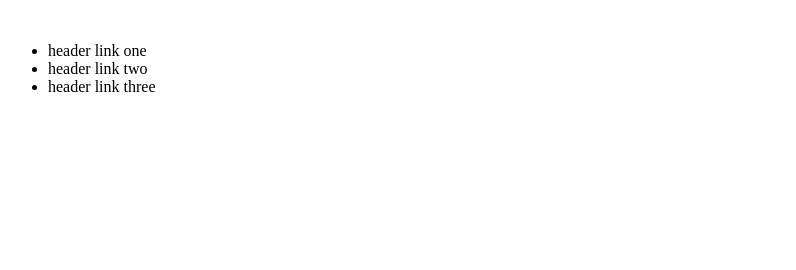
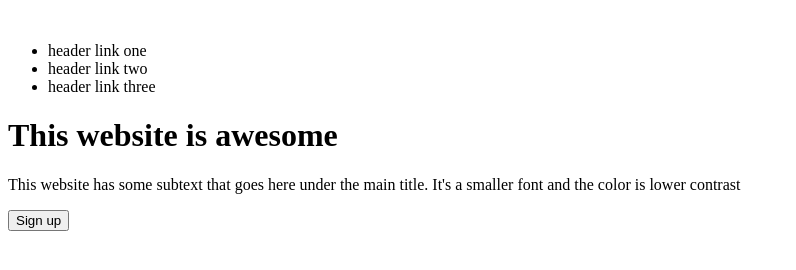
Before and after one commit to Primz125/top_landing_page, a plain HTML site: page index.html in a window 1280 px wide. Shown: the whole page, without its empty margins (0-796 px from the left). Drawn offline with Linux system fonts and the light colour scheme.

Commit message:
Add hero section

```diff
--- a/index.html
+++ b/index.html
@@ -3,7 +3,7 @@
 <head>
     <meta charset="UTF-8">
     <meta name="viewport" content="width=device-width, initial-scale=1.0">
-    <title>TOP_Landing</title>
+    <title>TOP Landing</title>
 </head>
 <header>
     <img>
@@ -15,7 +15,16 @@
 </header>
 <body>
     <div class="hero-section">
-
+        <div class="hero-text">
+            <h1>This website is awesome</h1>
+        <p>
+            This website has some subtext that goes here under the
+            main title. It's a smaller font and the color is lower
+            contrast
+        </p>
+        <button>Sign up</button>
+        </div>
+        <img>
     </div>
 </body>
 </html>
```
